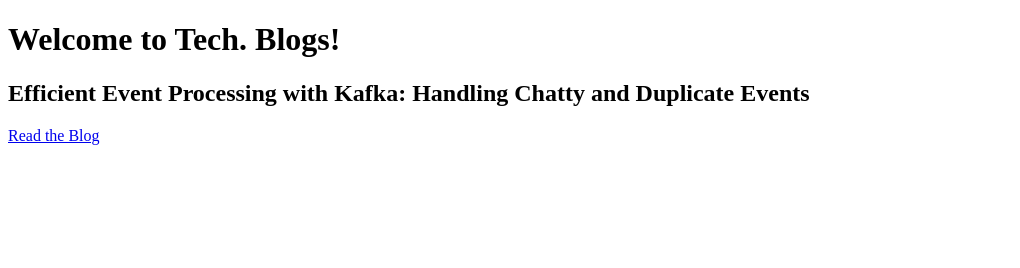
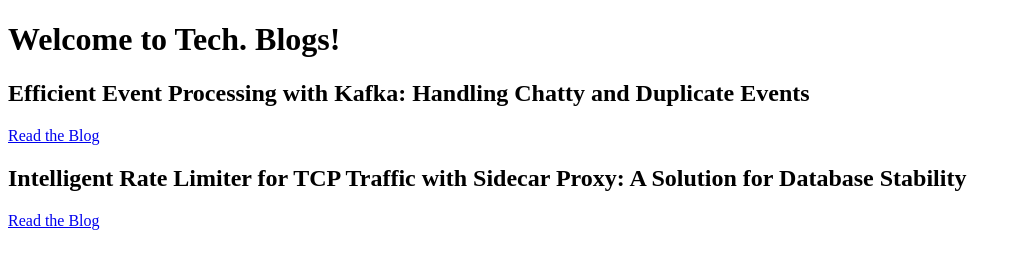
Before and after one commit to pradeep-ganachari/blogs, a plain HTML site: page index.html in a window 1280 px wide. Shown: the whole page, without its empty margins (0-1020 px from the left). Drawn offline with Linux system fonts and the light colour scheme.

Commit message:
tcp rate limit blog

```diff
--- a/index.html
+++ b/index.html
@@ -9,5 +9,7 @@
         <h1>Welcome to Tech. Blogs!</h1>
         <h2>Efficient Event Processing with Kafka: Handling Chatty and Duplicate Events</h2>
         <a href="https://pgpmg.github.io/blogs/chatty/ChattyEvents.html" target="_blank">Read the Blog</a>
+        <h2>Intelligent Rate Limiter for TCP Traffic with Sidecar Proxy: A Solution for Database Stability</h2>
+        <a href="https://pgpmg.github.io/blogs/tcp_ratelimit/TcpRateLimit.html" target="_blank">Read the Blog</a>
     </body>
    </html>
```
Also changed, not shown: tcp_ratelimit/TcpRateLimitArch.png (added), tcp_ratelimit/TcpRateLimitSeq.png (added), 1 other file.
